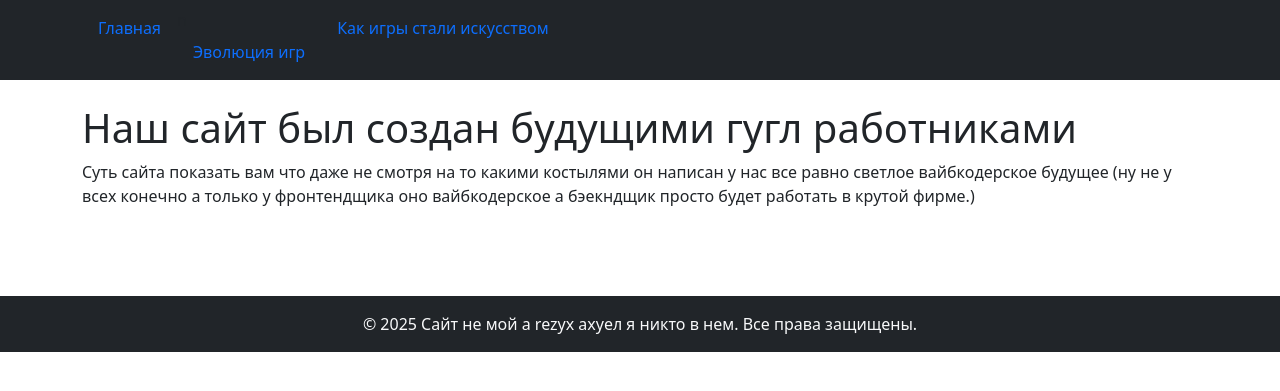
After one commit to lerzyxshaft/Game-history-website, a Django app: page /about/ in a window 1280 px wide. The commit adds this page. Shown: the top 391 px of the page. Run offline with Django 5.2, Linux system fonts and the light colour scheme.

Commit message:
feat: Add new pages and update navigation links for about, evolution, and game history

```diff
--- a/KMproj/KMproj/urls.py
+++ b/KMproj/KMproj/urls.py
@@ -21,4 +21,7 @@ from proj import views
 urlpatterns = [
     path('admin/', admin.site.urls),
     path('', views.index, name='index'),
+    path('about/', views.about, name='about'),
+    path('evolution/', views.evolution, name='evolution'),
+    path('gamehist/', views.evolution, name = "gamehist")
 ]
--- /dev/null
+++ b/KMproj/proj/templates/proj/about.html
@@ -0,0 +1,12 @@
+{% extends 'proj/base.html' %}
+{% load static %}
+
+
+{% block title %}Наш сайт и смысл его тяжелой судьбы создания{% endblock %}
+
+{% block content %}
+<h1>Наш сайт был создан будущими гугл работниками</h1>
+<p>Суть сайта показать вам что даже не смотря на то какими костылями он написан у нас все равно светлое вайбкодерское будущее
+    (ну не у всех конечно а только у фронтендщика оно вайбкодерское а бэекндщик просто будет работать в крутой фирме.)
+</p>
+{% endblock content %}
--- a/KMproj/proj/templates/proj/base.html
+++ b/KMproj/proj/templates/proj/base.html
@@ -17,7 +17,6 @@
 
 <nav class="navbar navbar-expand-lg navbar-dark bg-dark">
     <div class="container">
-        <a class="navbar-brand" href="/">Мой сайт</a>
 
         <button class="navbar-toggler" type="button" data-bs-toggle="collapse"
                 data-bs-target="#navbarNav">
@@ -27,7 +26,7 @@
             <ul class="nav">
 
                 <li class="nav-main">
-                    <a class="nav-link" href="/">Главная</a>
+                    <a class="nav-link" href="/about/">Главная</a>
                 </li>
 
                 <li class="nav-item">
@@ -35,7 +34,7 @@
                 </li>
 
                 <li class="nav-item">
-                    <a class="nav-link" href="/culture/">Как игры стали искусством</a>
+                    <a class="nav-link" href="/gamehist/">Как игры стали искусством</a>
                 </li>
 
             </ul>
@@ -54,7 +53,7 @@
 
 <footer class="bg-dark text-light py-3 mt-5">
     <div class="container text-center">
-        © 2025 Сайт не мой а rezyx я никто в нем. Все права защищены.
+        © 2025 Сайт не мой а rezyx ахуел я никто в нем. Все права защищены.
     </div>
 </footer>
 
--- a/KMproj/proj/templates/proj/index.html
+++ b/KMproj/proj/templates/proj/index.html
@@ -16,8 +16,8 @@
     <header>
         <nav>
             <a href="/">Главная</a>
-            <a href="/catalog/">Эволюция игр</a>
-            <a href="/cart/">Как игры стали искусством</a>
+            <a href="/evolution/">Эволюция игр</a>
+            <a href="/gamehist/">Как игры стали искусством</a>
         </nav>
     </header>
 
--- a/KMproj/proj/views.py
+++ b/KMproj/proj/views.py
@@ -2,3 +2,12 @@ from django.shortcuts import render
 
 def index(request):
     return render(request, 'proj/index.html')
+
+def about(request):
+    return render(request, 'proj/about.html')
+
+def evolution(request):
+    return render(request, 'proj/evolution.html')
+
+def gamehist(request):
+    return render(request, 'proj/gamehist.html')
```
Also changed, not shown: KMproj/proj/templates/proj/evolution.html (added, +10 -0 lines), KMproj/proj/templates/proj/gamehist.html (added, +10 -0 lines).
